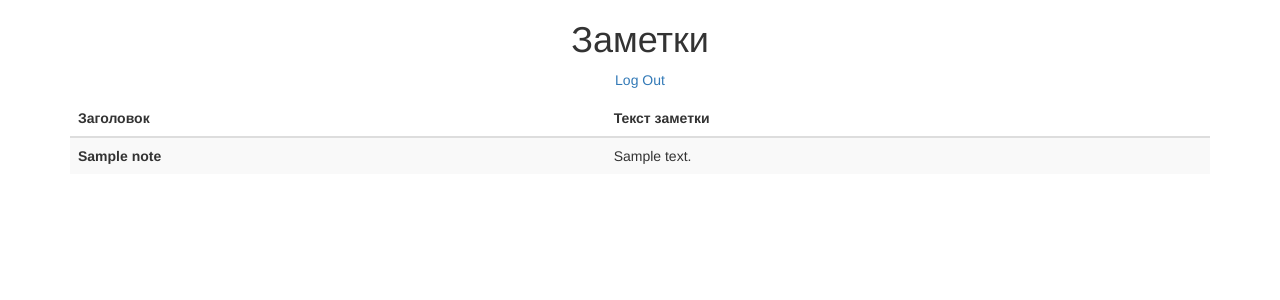
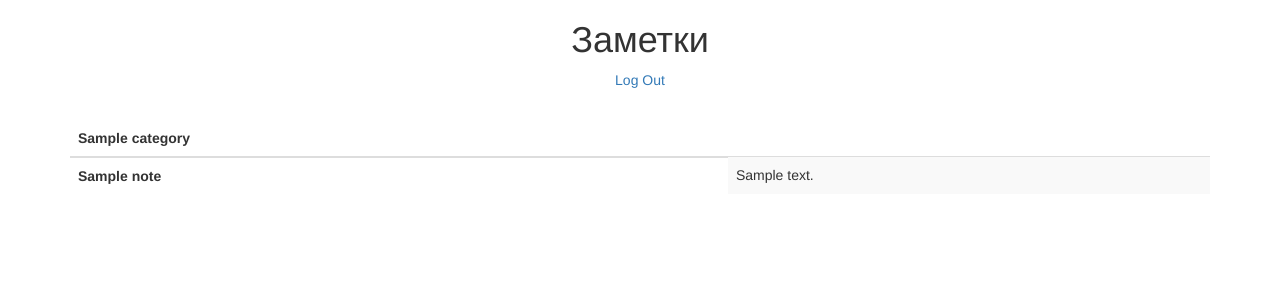
Before and after one commit to mddyy/DjangoNotesBoard, a Django app: page / in a window 1280 px wide. Shown: the top 300 px of the page. Run offline with Django 4.2, Linux system fonts and the light colour scheme; a user stored in the database is signed in; tables that the repository leaves empty hold one stand-in row (values such as "Sample post"); some libraries are stand-ins or nearby versions.

Commit message:
заметки отображаются по категориям

```diff
--- a/notes/notesapp/models.py
+++ b/notes/notesapp/models.py
@@ -4,6 +4,10 @@ from django.utils import timezone
 
 
 class Category(models.Model):
+    name = models.CharField(max_length=50)
+
+
+class Note(models.Model):
     COLOR_CHOICES = [
         ('#FFFFFF', 'White'),
         ('#FFFF99', 'Yellow'),
@@ -11,15 +15,12 @@ class Category(models.Model):
         ('#66CCFF', 'Blue'),
         ('#FF9933', 'Orange')
     ]
-    name = models.CharField(max_length=50)
-    color = models.CharField(max_length=7, choices=COLOR_CHOICES, default=COLOR_CHOICES[0])
-
-
-class Note(models.Model):
     title = models.CharField(max_length=50)
     text = models.TextField(blank=True)
+    last_change = models.DateTimeField(default=timezone.now())
     creator = models.ForeignKey(User, on_delete=models.CASCADE, null=True)
     category = models.ForeignKey(Category, on_delete=models.CASCADE, null=True)
+    color = models.CharField(max_length=7, choices=COLOR_CHOICES, default=COLOR_CHOICES[0])
 
 
 class Archive(models.Model):
--- a/notes/notesapp/templates/notesapp/index.html
+++ b/notes/notesapp/templates/notesapp/index.html
@@ -13,20 +13,23 @@
             <p align="center"><a href="{% url 'logout' %}">Log Out</a></p>
             <div class="container">
                 <table class="table table-striped">
+                    {% for item in notes %}
+                    <table class="table table-striped">
                         <thead>
                             <tr>
-                        <th>Заголовок</th>
-                        <th>Текст заметки</th>
+                                <th>{{item.category.name}}</th>
                             </tr>
                         </thead>
                         <tbody>
-                        {% for note in notes %}
+                            {% for note in item.notes_of_category %}
                                 <tr>
-                                <th scope="row">{{note.title}}</th>
+                                    <th scope="row" style="background: {{note.color}}">{{note.title}}</th>
                                     <td>{{note.text}}</td>
                                 </tr>
                             {% endfor %}
                         </tbody>
+                    </table>
+                    {% endfor %}
                 </table>
             </div>
         {% else %}
--- a/notes/notesapp/views.py
+++ b/notes/notesapp/views.py
@@ -1,7 +1,6 @@
 from django.shortcuts import render
 from django.views.generic.base import TemplateView, View
-from .models import Category, Note, Archive
-from django.contrib.auth.models import User
+from .models import Category, Note
 from django.contrib.auth.mixins import LoginRequiredMixin
 
 
@@ -10,7 +9,15 @@ class MainPage(LoginRequiredMixin, TemplateView):
 
     def get_context_data(self, **kwargs):
         context = super(MainPage, self).get_context_data(**kwargs)
-        notes = Note.objects.filter(creator=self.request.user)
+        categories = (note.category for note in Note.objects.filter(creator=self.request.user))
+
+        notes = [
+            {
+                'category': category,
+                'notes_of_category': [note for note in Note.objects.filter(creator=self.request.user, category=category).order_by('last_change')]
+            }
+            for category in categories
+        ]
 
         context.update(
             {
```
Lines whose indentation alone changed are shown as unchanged.
